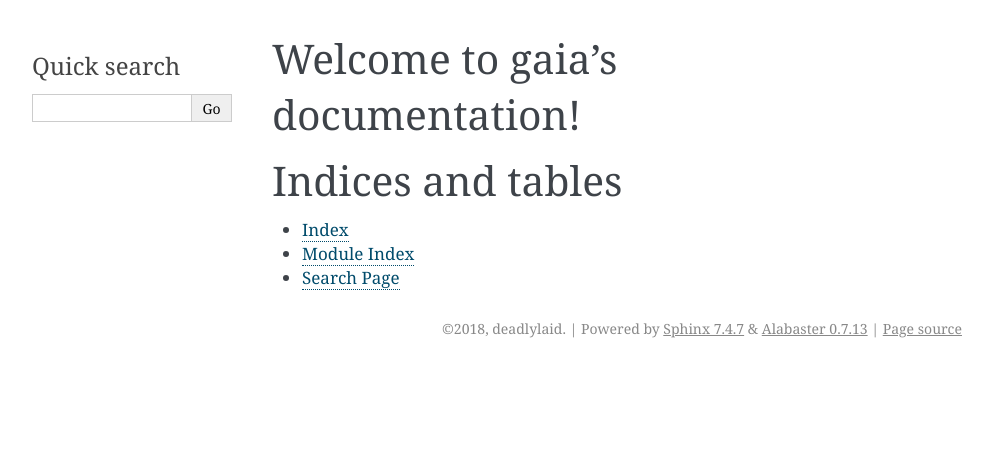
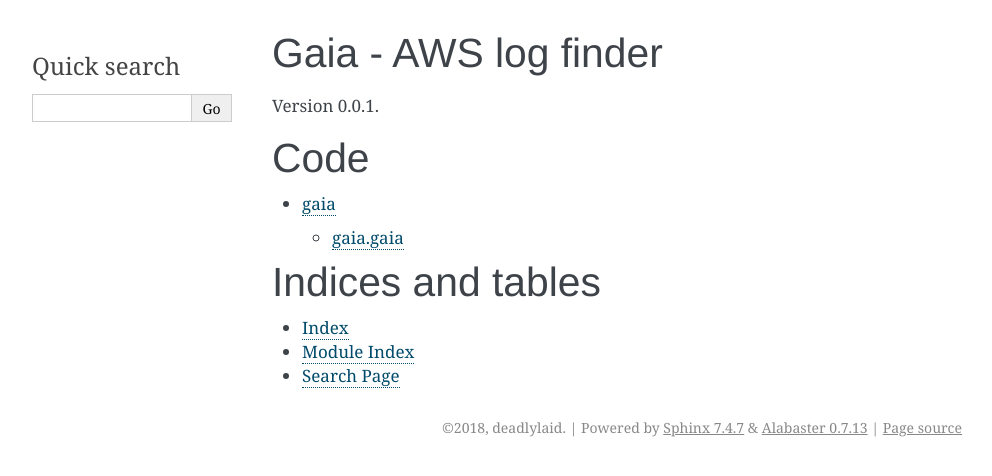
Before and after one commit to deadlylaid/gaia, a Sphinx documentation site: the page built from docs/index.rst, in a window 1280 px wide. Shown: the top 476 px of the page, without its empty margins (148-1140 px from the left). Built offline with Sphinx 7.4.7, drawn with Linux system fonts in a browser that asks for light colours.

Commit message:
create docs

```diff
--- /dev/null
+++ b/docs/_static/new-style.css
@@ -0,0 +1,3 @@
+body div.body h1, div.body h2, div.body h3, div.body h4, div.body h5, div.body h6 {
+    font-family: "AppleMyungjo", "Helvetica Neue", sans-serif;
+}
--- a/docs/conf.py
+++ b/docs/conf.py
@@ -174,3 +174,8 @@
 
 # Example configuration for intersphinx: refer to the Python standard library.
 intersphinx_mapping = {'https://docs.python.org/': None}
+
+def setup(app):
+    app.add_stylesheet("new-style.css")
+    # app.add_stylesheet("ANOTHER.css")
+    # app.add_stylesheet("AND_ANOTHER.css")
--- /dev/null
+++ b/docs/gaia.rst
@@ -0,0 +1,6 @@
+gaia
+============
+
+.. toctree::
+
+   gaia.gaia
--- a/docs/index.rst
+++ b/docs/index.rst
@@ -3,14 +3,17 @@
    You can adapt this file completely to your liking, but it should at least
    contain the root `toctree` directive.
 
-Welcome to gaia's documentation!
+Gaia - AWS log finder
 ================================
 
+Version |version|.
+
+Code
+================================
 .. toctree::
    :maxdepth: 2
-   :caption: Contents:
 
-
+   gaia
 
 Indices and tables
 ==================
```
Also changed, not shown: docs/gaia.gaia.rst (added, +9 -0 lines), 2 other files.
